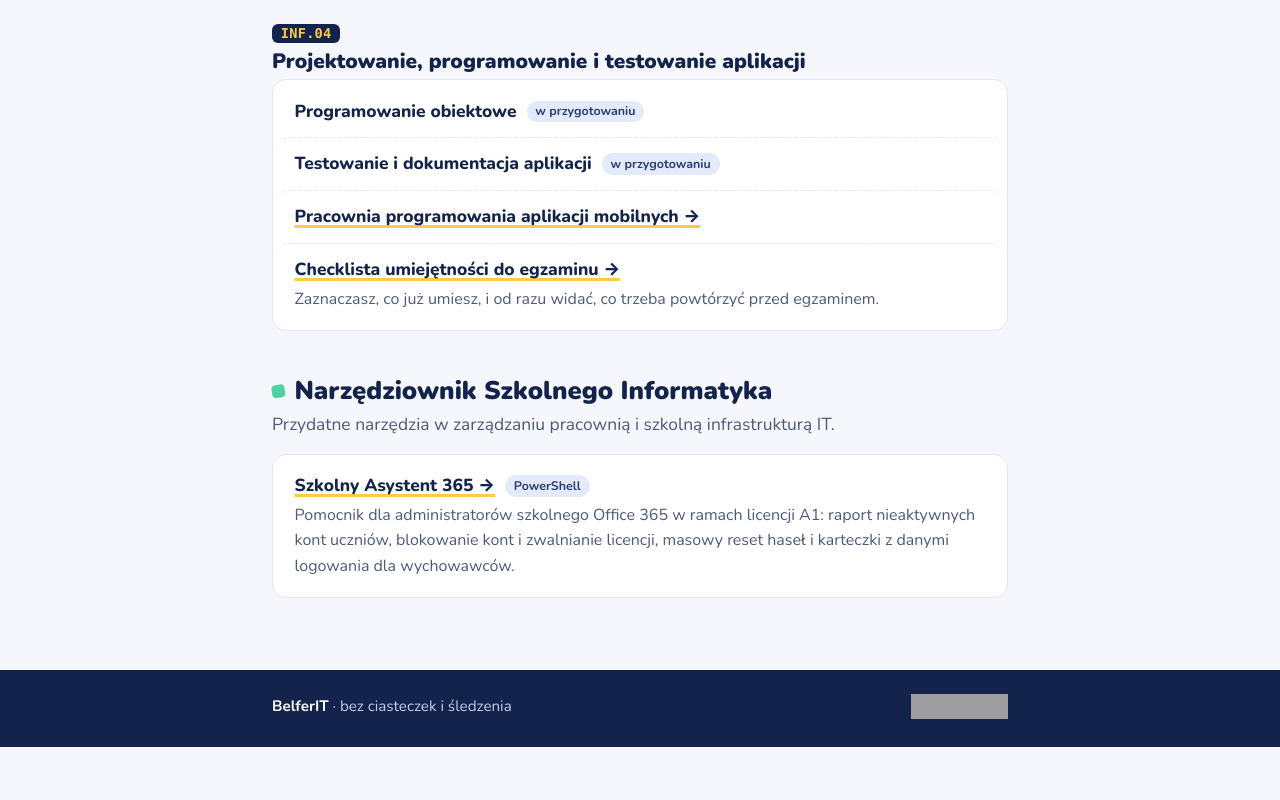
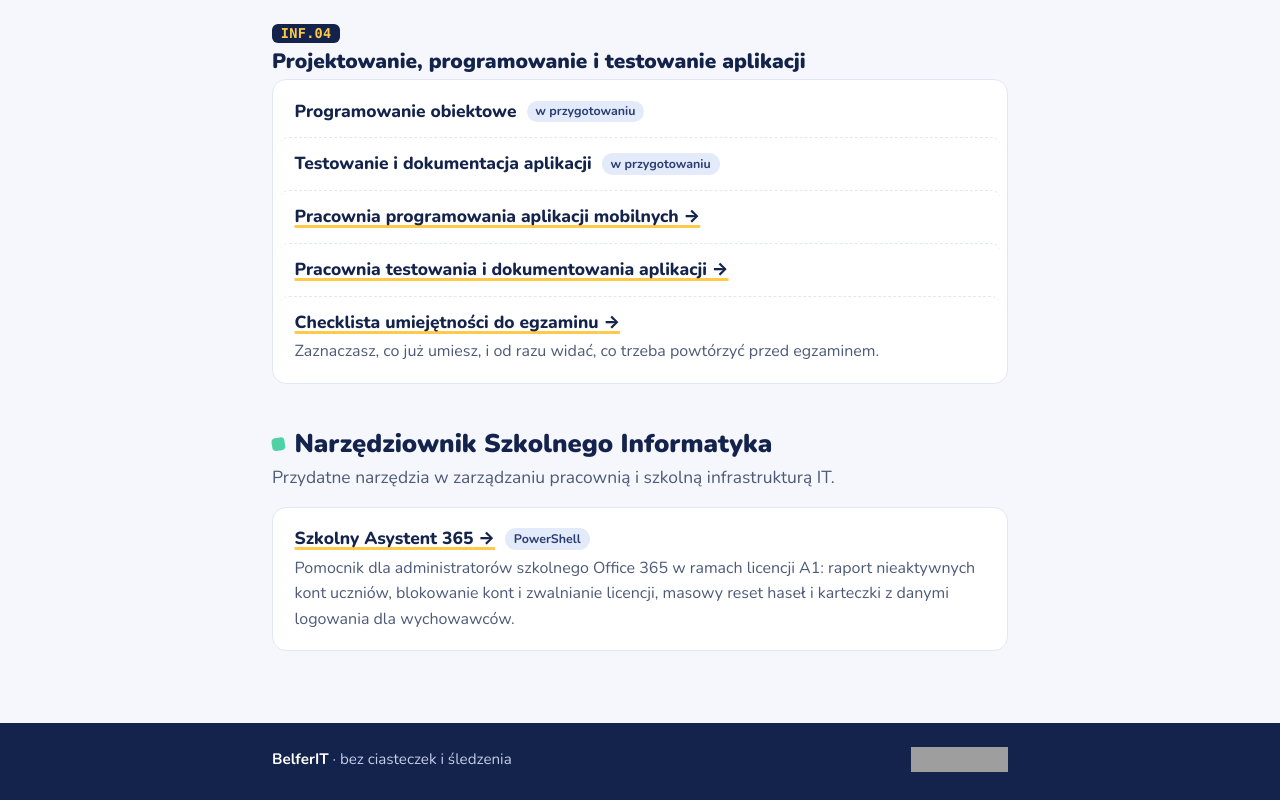
Before and after one commit to belferIT/belferit.github.io, a plain HTML site: page index.html in a window 1280 px wide. Shown: the part 2072-2872 px from the top of the page. Before the commit the page ends 2819 px from the top, so only its background shows below. Drawn offline with Linux system fonts and the light colour scheme; grey boxes are pictures that could not be loaded.

Commit message:
INF.04: Pracownia testowania i dokumentowania aplikacji
Co-Authored-By: Claude Opus 5.5 <noreply@anthropic.com>
Claude-Session: https://claude.ai/code/session_012P4W6rqPv7Kko2tpPiywv7

```diff
--- a/index.html
+++ b/index.html
@@ -366,6 +366,9 @@
             <a class="title" href="pracownia-programowania-aplikacji-mobilnych/">Pracownia programowania aplikacji mobilnych</a>
           </li>
           <li>
+            <a class="title" href="pracownia-testowania-i-dokumentowania-aplikacji/">Pracownia testowania i dokumentowania aplikacji</a>
+          </li>
+          <li>
             <a class="title" href="INF.04%20%E2%80%93%20checklista%20umiej%C4%99tno%C5%9Bci.html">Checklista umiejętności do egzaminu</a>
             <p>Zaznaczasz, co już umiesz, i od razu widać, co trzeba powtórzyć przed egzaminem.</p>
           </li>
```
